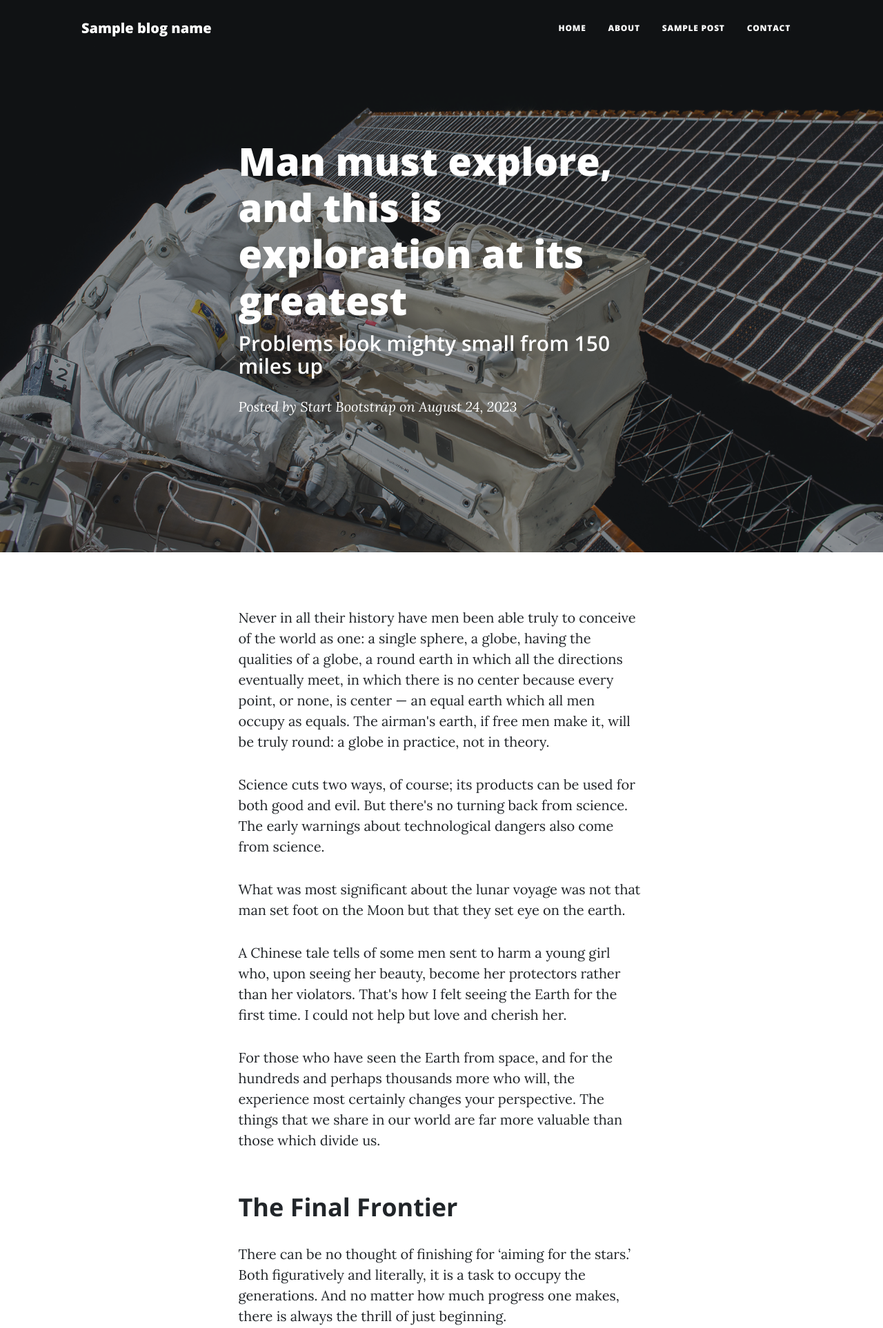
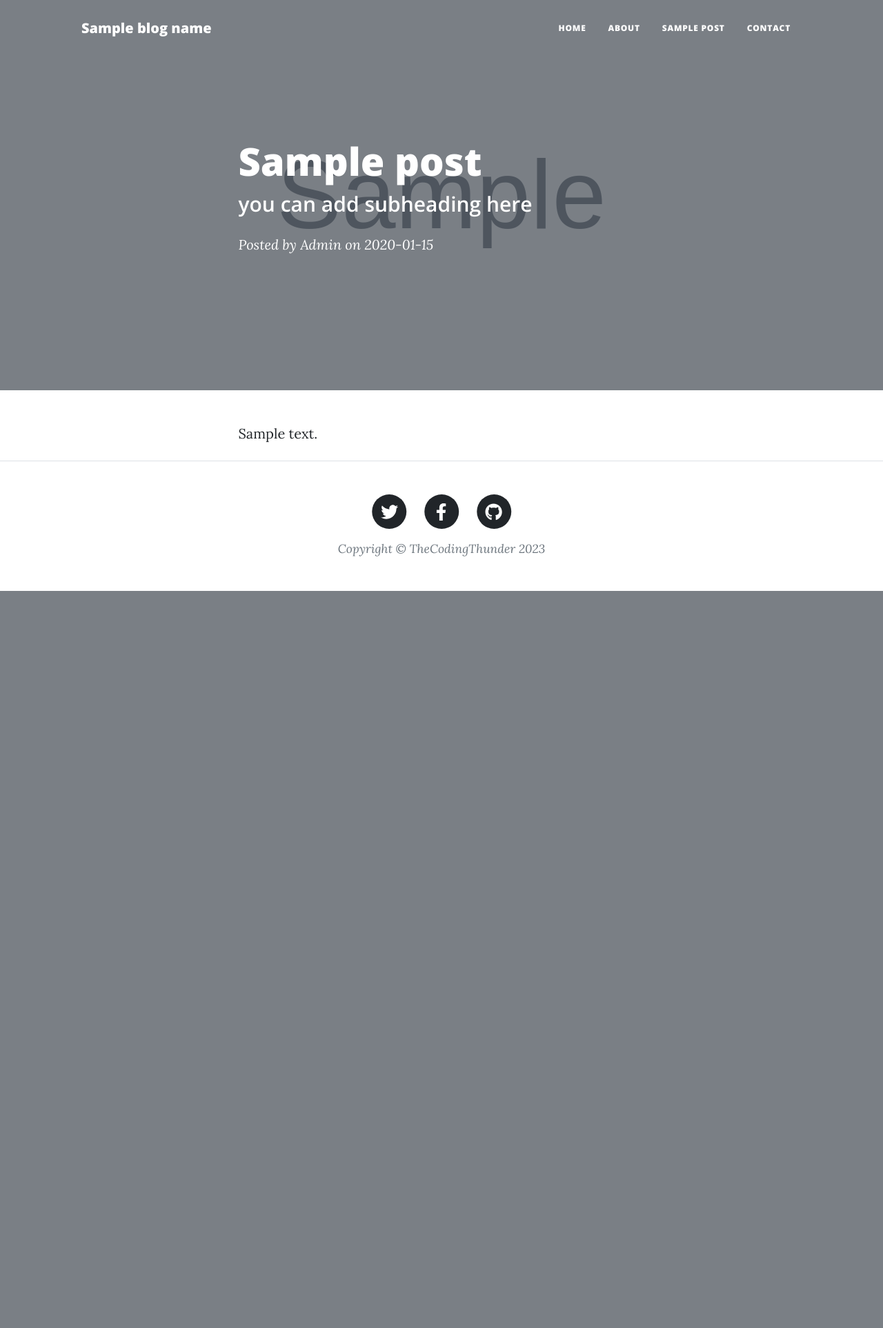
Before and after one commit to varkush123/webproject, a Flask app: template templates/post.html in a window 1280 px wide. Shown: the top 1926 px of the page at 69% size. After the commit the page ends 857 px from the top, so only its background shows below. Run offline with Flask 3, Linux system fonts and the light colour scheme; tables that the repository leaves empty hold one stand-in row (values such as "Sample post"); the template is opened without the code that fills it: values that come from a table or form of the project are taken from there, most other values are stand-ins (such as "Sample title", 1, 10 or a date in 2020); grey boxes marked "Sample" are stand-in pictures; some libraries are stand-ins or nearby versions.

Commit message:
Connect post page with database

```diff
--- a/main.py
+++ b/main.py
@@ -22,6 +22,8 @@ GH_URL = os.getenv('gh_url')
 
 BLOG_NAME = os.getenv('blog_name')
 TAG_LINE = os.getenv('tag_line')
+ABOUT_TEXT = os.getenv('about_text')
+
 
 app.config['MAIL_SERVER'] = 'smtp.gmail.com'
 app.config['MAIL_PORT'] = 587
@@ -45,6 +47,14 @@ class Contacts(db.Model):
     msg = db.Column(db.String(120), nullable=False)
     date = db.Column(db.String(12), nullable=True)
 
+class Posts(db.Model):
+    sno = db.Column(db.Integer, primary_key=True)
+    title = db.Column(db.String(80), nullable=False)
+    slug = db.Column(db.String(21), nullable=False)
+    content = db.Column(db.String(120), nullable=False)
+    date = db.Column(db.String(12), nullable=True)
+    img_file = db.Column(db.String(12), nullable=True)
+
 
 @app.route("/")
 def home ():
@@ -62,7 +72,8 @@ def about ():
         tw_url=TW_URL,
         gh_url=GH_URL,
         blog_name=BLOG_NAME,
-        tag_line=TAG_LINE)
+        tag_line=TAG_LINE,
+        about_text=ABOUT_TEXT)
 
 @app.route("/contact", methods = ['GET', 'POST'])
 def contact ():
@@ -89,13 +100,16 @@ def contact ():
         blog_name=BLOG_NAME,
         tag_line=TAG_LINE)
 
-@app.route("/post")
-def post ():
+@app.route("/post/<string:post_slug>", methods = ['GET'])
+def post (post_slug):
+   post = Posts.query.filter_by(slug=post_slug).first()
+
    return render_template('post.html',
         fb_url=FB_URL,
         tw_url=TW_URL,
         gh_url=GH_URL,
         blog_name=BLOG_NAME,
-        tag_line=TAG_LINE)
+        tag_line=TAG_LINE,
+        post=post)
 
 app.run(debug = True)
--- a/templates/about.html
+++ b/templates/about.html
@@ -22,9 +22,7 @@
             <div class="container px-4 px-lg-5">
                 <div class="row gx-4 gx-lg-5 justify-content-center">
                     <div class="col-md-10 col-lg-8 col-xl-7">
-                        <p>Lorem ipsum dolor sit amet, consectetur adipisicing elit. Saepe nostrum ullam eveniet pariatur voluptates odit, fuga atque ea nobis sit soluta odio, adipisci quas excepturi maxime quae totam ducimus consectetur?</p>
-                        <p>Lorem ipsum dolor sit amet, consectetur adipisicing elit. Eius praesentium recusandae illo eaque architecto error, repellendus iusto reprehenderit, doloribus, minus sunt. Numquam at quae voluptatum in officia voluptas voluptatibus, minus!</p>
-                        <p>Lorem ipsum dolor sit amet, consectetur adipisicing elit. Aut consequuntur magnam, excepturi aliquid ex itaque esse est vero natus quae optio aperiam soluta voluptatibus corporis atque iste neque sit tempora!</p>
+                        <p>{{ about_text }}</p>
                     </div>
                 </div>
             </div>
--- a/templates/post.html
+++ b/templates/post.html
@@ -4,19 +4,22 @@
 
 
         <!-- Page Header-->
-        {% set background_image = url_for("static", filename="assets/img/post-bg.jpg") %}
-        <header class="masthead" style="background-image: url('{{ background_image }}')">
+         {% set fname = 'assets/img/' + post.img_file %}
+        <header class="masthead" style="background-image: url('{{ url_for('static', filename=fname) }}')">
+
+
+
 
             <div class="container position-relative px-4 px-lg-5">
                 <div class="row gx-4 gx-lg-5 justify-content-center">
                     <div class="col-md-10 col-lg-8 col-xl-7">
                         <div class="post-heading">
-                            <h1>Man must explore, and this is exploration at its greatest</h1>
-                            <h2 class="subheading">Problems look mighty small from 150 miles up</h2>
+                            <h1>{{post.title}}</h1>
+                            <h2 class="subheading">you can add subheading here</h2>
                             <span class="meta">
                                 Posted by
-                                <a href="#!">Start Bootstrap</a>
-                                on August 24, 2023
+                                <a href="#!">Admin</a>
+                                on {{post.date}}
                             </span>
                         </div>
                     </div>
@@ -28,28 +31,9 @@
             <div class="container px-4 px-lg-5">
                 <div class="row gx-4 gx-lg-5 justify-content-center">
                     <div class="col-md-10 col-lg-8 col-xl-7">
-                        <p>Never in all their history have men been able truly to conceive of the world as one: a single sphere, a globe, having the qualities of a globe, a round earth in which all the directions eventually meet, in which there is no center because every point, or none, is center — an equal earth which all men occupy as equals. The airman's earth, if free men make it, will be truly round: a globe in practice, not in theory.</p>
-                        <p>Science cuts two ways, of course; its products can be used for both good and evil. But there's no turning back from science. The early warnings about technological dangers also come from science.</p>
-                        <p>What was most significant about the lunar voyage was not that man set foot on the Moon but that they set eye on the earth.</p>
-                        <p>A Chinese tale tells of some men sent to harm a young girl who, upon seeing her beauty, become her protectors rather than her violators. That's how I felt seeing the Earth for the first time. I could not help but love and cherish her.</p>
-                        <p>For those who have seen the Earth from space, and for the hundreds and perhaps thousands more who will, the experience most certainly changes your perspective. The things that we share in our world are far more valuable than those which divide us.</p>
-                        <h2 class="section-heading">The Final Frontier</h2>
-                        <p>There can be no thought of finishing for ‘aiming for the stars.’ Both figuratively and literally, it is a task to occupy the generations. And no matter how much progress one makes, there is always the thrill of just beginning.</p>
-                        <p>There can be no thought of finishing for ‘aiming for the stars.’ Both figuratively and literally, it is a task to occupy the generations. And no matter how much progress one makes, there is always the thrill of just beginning.</p>
-                        <blockquote class="blockquote">The dreams of yesterday are the hopes of today and the reality of tomorrow. Science has not yet mastered prophecy. We predict too much for the next year and yet far too little for the next ten.</blockquote>
-                        <p>Spaceflights cannot be stopped. This is not the work of any one man or even a group of men. It is a historical process which mankind is carrying out in accordance with the natural laws of human development.</p>
-                        <h2 class="section-heading">Reaching for the Stars</h2>
-                        <p>As we got further and further away, it [the Earth] diminished in size. Finally it shrank to the size of a marble, the most beautiful you can imagine. That beautiful, warm, living object looked so fragile, so delicate, that if you touched it with a finger it would crumble and fall apart. Seeing this has to change a man.</p>
-                        <a href="#!"><img class="img-fluid" src="assets/img/post-sample-image.jpg" alt="..." /></a>
-                        <span class="caption text-muted">To go places and do things that have never been done before – that’s what living is all about.</span>
-                        <p>Space, the final frontier. These are the voyages of the Starship Enterprise. Its five-year mission: to explore strange new worlds, to seek out new life and new civilizations, to boldly go where no man has gone before.</p>
-                        <p>As I stand out here in the wonders of the unknown at Hadley, I sort of realize there’s a fundamental truth to our nature, Man must explore, and this is exploration at its greatest.</p>
-                        <p>
-                            Placeholder text by
-                            <a href="http://spaceipsum.com/">Space Ipsum</a>
-                            &middot; Images by
-                            <a href="https://www.flickr.com/photos/nasacommons/">NASA on The Commons</a>
-                        </p>
+                        {{post.content}}
+
+
                     </div>
                 </div>
             </div>
```
